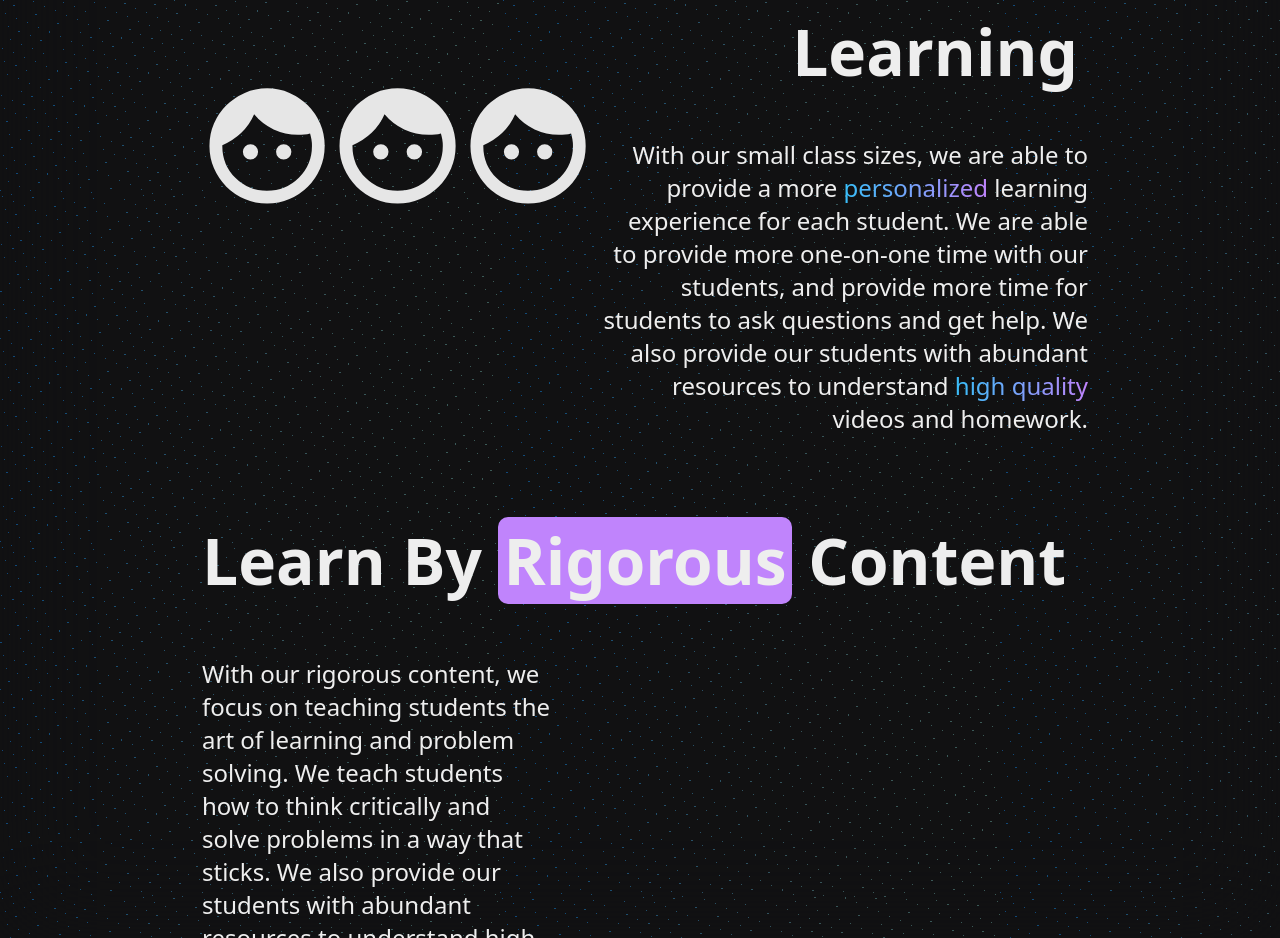
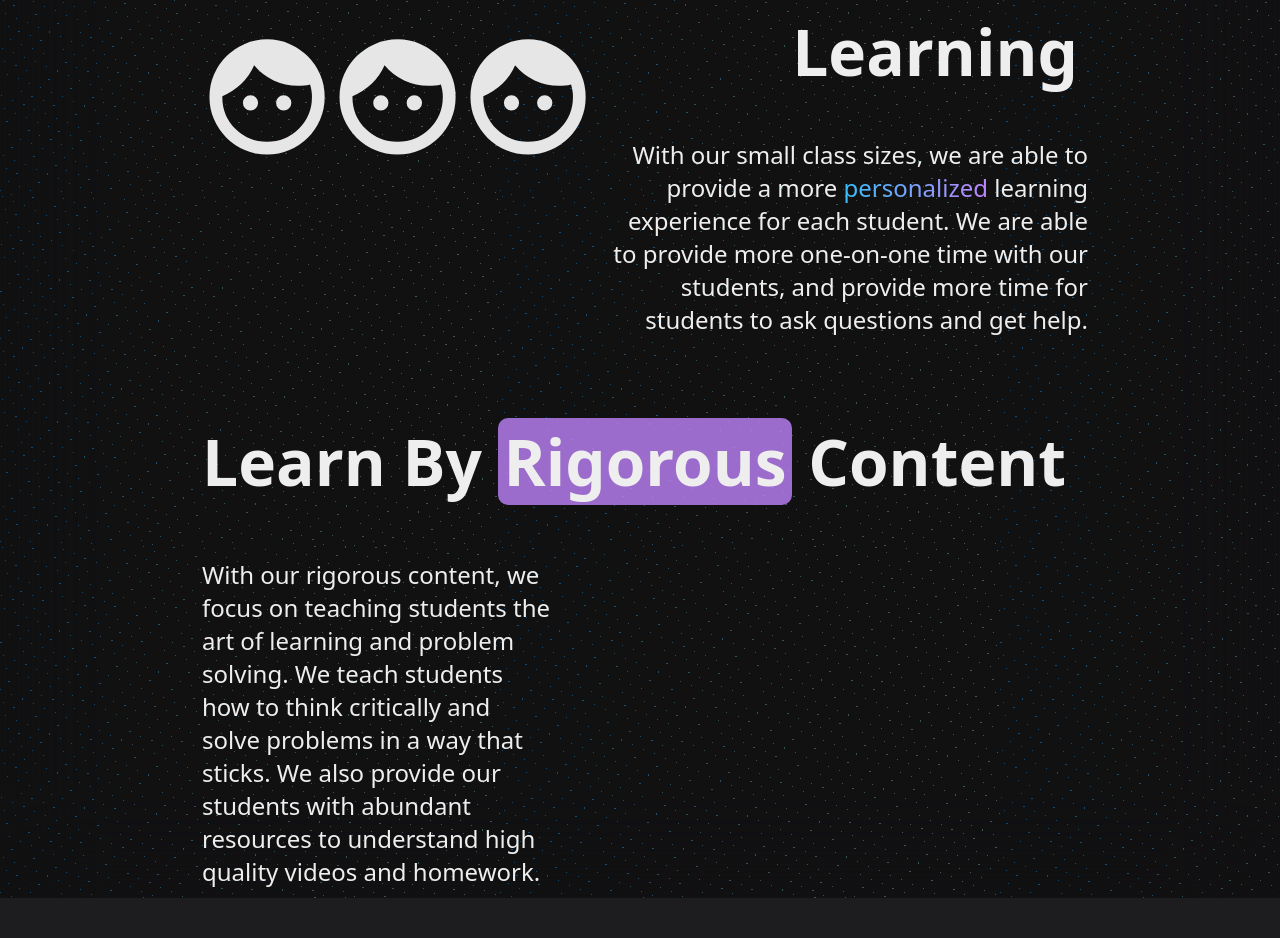
Before and after one commit to HaxiomDev/HaxiomSiteOld, a React (Vite) app: page / in a window 1280 px wide. Shown: the part 1560-2498 px from the top of the page. After the commit the page ends 2458 px from the top, so only its background shows below. Built offline with nearby package versions, Linux system fonts and the light colour scheme.

Commit message:
css changes

```diff
--- a/src/components/InduvidualizedLearningSection/index.tsx
+++ b/src/components/InduvidualizedLearningSection/index.tsx
@@ -55,10 +55,7 @@ export default function InduvidualizedLearningSection() {
           <span className="special-highlight">personalized</span> learning
           experience for each student. We are able to provide more one-on-one
           time with our students, and provide more time for students to ask
-          questions and get help. We also provide our students with abundant
-          resources to understand{" "}
-          <span className="special-highlight">high quality</span> videos and
-          homework.
+          questions and get help.
         </p>
       </div>
     </div>
--- a/src/components/RigorousContentSection/index.tsx
+++ b/src/components/RigorousContentSection/index.tsx
@@ -15,7 +15,7 @@ export default function RigorousContentSection() {
         <span
           className="special-background"
           style={{
-            backgroundColor: "rgb(var(--color-secondary))"
+            backgroundColor: "rgb(var(--color-secondary), 0.8)"
           }}
         >
           Rigorous
```
